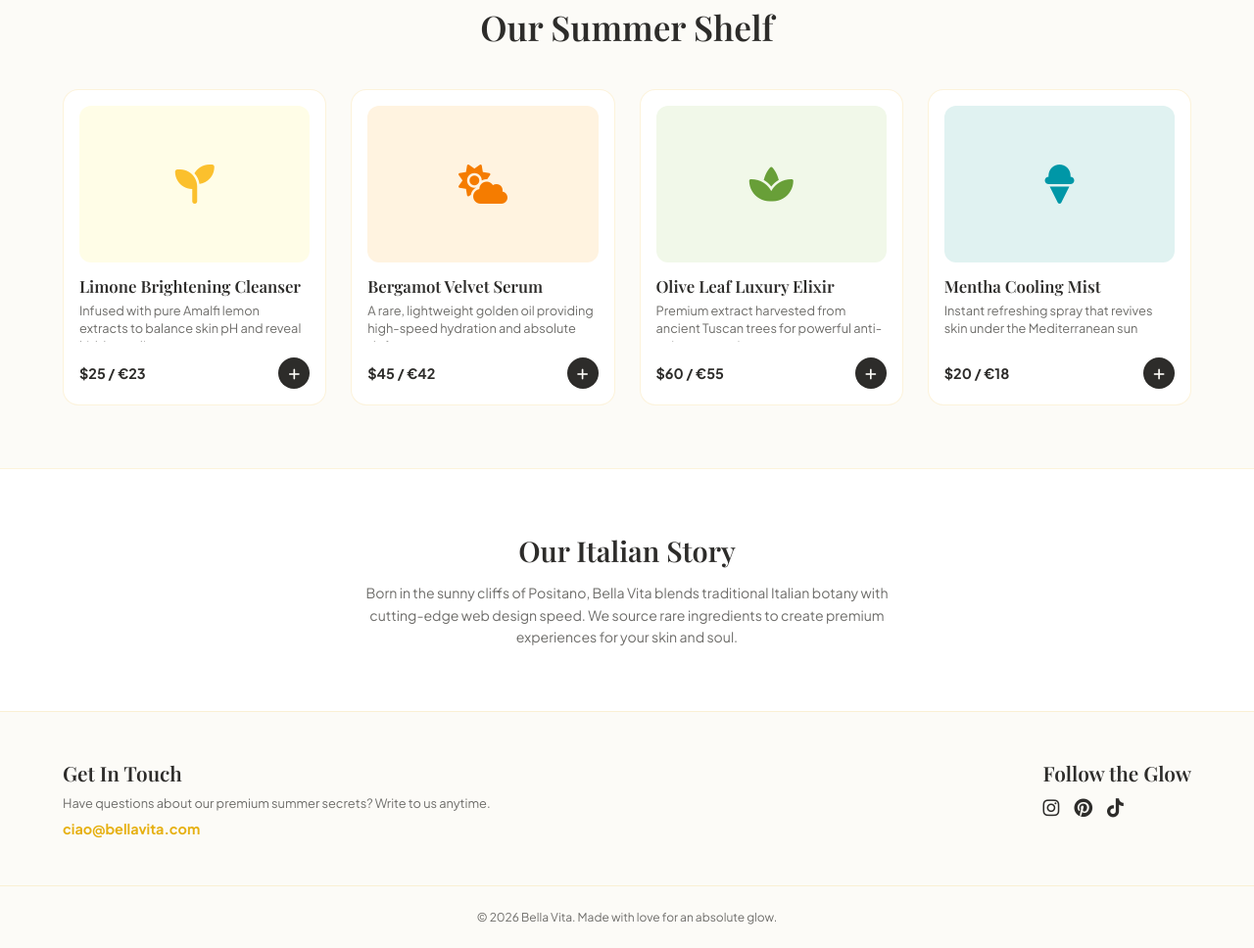
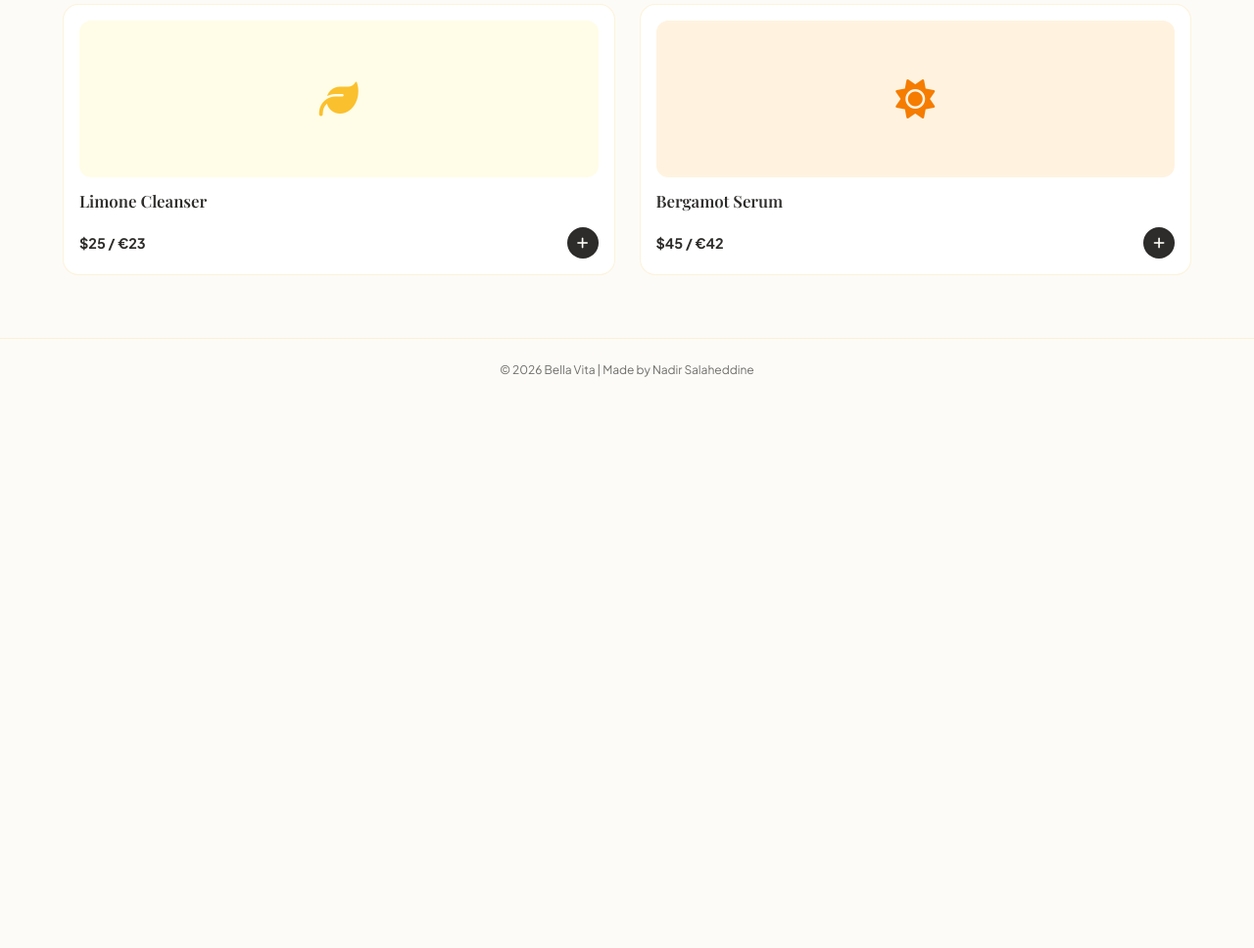
Before and after one commit to nadirsalaheddine/bellavita, a plain HTML site: page index.html in a window 1280 px wide. Shown: the part 780-1748 px from the top of the page at 98% size. After the commit the page ends 1189 px from the top, so only its background shows below. Drawn offline with nearby package versions, Linux system fonts and the light colour scheme; a script that the page names is missing; a web font is replaced by a local one.

Commit message:
Update index.html

```diff
--- a/index.html
+++ b/index.html
@@ -3,7 +3,7 @@
 <head>
     <meta charset="UTF-8">
     <meta name="viewport" content="width=device-width, initial-scale=1.0">
-    <title>Bella Vita | Italian Summer Shop</title>
+    <title>Bella Vita | Italian Summer Luxury</title>
     <link rel="stylesheet" href="https://cdnjs.cloudflare.com/ajax/libs/font-awesome/6.4.0/css/all.min.css">
     <link rel="stylesheet" href="style.css">
 </head>
@@ -16,21 +16,20 @@
         </div>
 
         <nav class="nav-shelf">
-            <a href="#hero" data-en="Home" data-fr="Accueil">Home</a>
-            <a href="#products-shelf" data-en="Products" data-fr="Produits">Products</a>
-            <a href="#about-shelf" data-en="About" data-fr="À Propos">About</a>
-            <a href="#contact-shelf" data-en="Contact" data-fr="Contact">Contact</a>
+            <a href="#hero" data-en="Home" data-fr="Accueil" data-it="Inizio">Home</a>
+            <a href="#products-shelf" data-en="Products" data-fr="Produits" data-it="Prodotti">Products</a>
+            <a href="#contact-shelf" data-en="Contact" data-fr="Contact" data-it="Contatto">Contact</a>
         </nav>
 
         <div class="nav-controls">
-            <button id="theme-toggle" class="control-btn" title="Toggle Light/Dark">
+            <button id="theme-toggle" class="control-btn">
                 <i class="fas fa-moon"></i>
             </button>
 
             <div class="lang-switcher">
                 <span class="lang-opt active" onclick="switchLanguage('en')">EN</span>
-                <span class="divider">|</span>
                 <span class="lang-opt" onclick="switchLanguage('fr')">FR</span>
+                <span class="lang-opt" onclick="switchLanguage('it')">IT</span>
             </div>
 
             <div class="cart-icon-wrapper" onclick="toggleCart()">
@@ -43,105 +42,40 @@
     <section id="hero" class="hero-section">
         <div class="sun-glow"></div>
         <div class="hero-content">
-            <span class="badge" data-en="Amalfi Coast Inspiration" data-fr="Inspiration Côte Amalfitaine">Amalfi Coast Inspiration</span>
+            <span class="badge" data-en="Italian Luxury" data-fr="Luxe Italien" data-it="Lusso Italiano">Italian Luxury</span>
             <h1 class="hero-title">
-                <span data-en="Sun-Kissed Premium" data-fr="Produits Premium">Sun-Kissed Premium</span>
-                <span class="gradient-text" data-en="Summer Elixirs" data-fr="Élixirs d'Été">Summer Elixirs</span>
+                <span data-en="Sun-Kissed" data-fr="Produits" data-it="Baciata dal Sole">Sun-Kissed</span>
+                <span class="gradient-text" data-en="Summer Glow" data-fr="Éclat d'Été" data-it="Splendore Estivo">Summer Glow</span>
             </h1>
-            <p class="hero-desc" data-en="Experience the absolute radiance of Italian summer. Formulated with rare Mediterranean botanicals for a flawless, natural glow." data-fr="Découvrez l'éclat absolu de l'été italien. Formulé avec des plantes méditerranéennes rares pour un éclat naturel et parfait.">
-                Experience the absolute radiance of Italian summer. Formulated with rare Mediterranean botanicals for a flawless, natural glow.
+            <p class="hero-desc" data-en="Experience the absolute radiance of Amalfi. Pure, rare, and high-speed beauty." data-fr="Découvrez l'éclat absolu d'Amalfi. Beauté pure, rare et rapide." data-it="Scopri l'assoluta radiosità di Amalfi. Bellezza pura, rara e veloce.">
+                Experience the absolute radiance of Amalfi. Pure, rare, and high-speed beauty.
             </p>
             <a href="#products-shelf" class="cta-btn">
-                <span data-en="Shop Collection" data-fr="Acheter la Collection">Shop Collection</span>
-                <i class="fas fa-arrow-down"></i>
+                <span data-en="Shop Now" data-fr="Acheter" data-it="Acquista Ora">Shop Now</span>
             </a>
         </div>
     </section>
 
     <section id="products-shelf" class="products-section">
-        <h2 class="shelf-title" data-en="Our Summer Shelf" data-fr="Notre Étagère d'Été">Our Summer Shelf</h2>
-
         <div class="products-grid">
             <div class="product-card">
-                <div class="img-box bg-lemon">
-                    <i class="fas fa-seedling prod-icon"></i>
-                </div>
+                <div class="img-box bg-lemon"><i class="fas fa-leaf"></i></div>
                 <div class="prod-info">
-                    <h3 data-en="Limone Brightening Cleanser" data-fr="Nettoyant Éclaircissant Limone">Limone Brightening Cleanser</h3>
-                    <p data-en="Infused with pure Amalfi lemon extracts to balance skin pH and reveal hidden radiance." data-fr="Infusé d'extraits purs de citron d'Amalfi pour équilibrer le pH et révéler l'éclat caché.">Infused with pure Amalfi lemon extracts to balance skin pH and reveal hidden radiance.</p>
+                    <h3 data-en="Limone Cleanser" data-fr="Nettoyant Limone" data-it="Detergente al Limone">Limone Cleanser</h3>
                     <div class="prod-footer">
-                        <span class="price" data-usd="25" data-eur="23">$25 / €23</span>
+                        <span class="price">$25 / €23</span>
                         <button class="add-btn" onclick="addToCart('Limone Cleanser', 25, 23)"><i class="fas fa-plus"></i></button>
                     </div>
                 </div>
             </div>
-
             <div class="product-card">
-                <div class="img-box bg-orange">
-                    <i class="fas fa-cloud-sun prod-icon"></i>
-                </div>
+                <div class="img-box bg-orange"><i class="fas fa-sun"></i></div>
                 <div class="prod-info">
-                    <h3 data-en="Bergamot Velvet Serum" data-fr="Sérum Velours Bergamote">Bergamot Velvet Serum</h3>
-                    <p data-en="A rare, lightweight golden oil providing high-speed hydration and absolute defense." data-fr="Une huile dorée rare et légère offrant une hydratation ultra-rapide et une défense absolue.">A rare, lightweight golden oil providing high-speed hydration and absolute defense.</p>
+                    <h3 data-en="Bergamot Serum" data-fr="Sérum Bergamote" data-it="Siero al Bergamotto">Bergamot Serum</h3>
                     <div class="prod-footer">
-                        <span class="price" data-usd="45" data-eur="42">$45 / €42</span>
+                        <span class="price">$45 / €42</span>
                         <button class="add-btn" onclick="addToCart('Bergamot Serum', 45, 42)"><i class="fas fa-plus"></i></button>
                     </div>
-                </div>
-            </div>
-
-            <div class="product-card">
-                <div class="img-box bg-olive">
-                    <i class="fas fa-spa prod-icon"></i>
-                </div>
-                <div class="prod-info">
-                    <h3 data-en="Olive Leaf Luxury Elixir" data-fr="Élixir de Luxe Feuille d'Olivier">Olive Leaf Luxury Elixir</h3>
-                    <p data-en="Premium extract harvested from ancient Tuscan trees for powerful anti-aging protection." data-fr="Extrait premium récolté sur des oliviers toscans anciens pour une protection anti-âge puissante.">Premium extract harvested from ancient Tuscan trees for powerful anti-aging protection.</p>
-                    <div class="prod-footer">
-                        <span class="price" data-usd="60" data-eur="55">$60 / €55</span>
-                        <button class="add-btn" onclick="addToCart('Olive Elixir', 60, 55)"><i class="fas fa-plus"></i></button>
-                    </div>
-                </div>
-            </div>
-
-            <div class="product-card">
-                <div class="img-box bg-mint">
-                    <i class="fas fa-ice-cream prod-icon"></i>
-                </div>
-                <div class="prod-info">
-                    <h3 data-en="Mentha Cooling Mist" data-fr="Brume Rafraîchissante Mentha">Mentha Cooling Mist</h3>
-                    <p data-en="Instant refreshing spray that revives skin under the Mediterranean sun waves." data-fr="Spray rafraîchissant instantané qui ravive la peau sous les vagues du soleil méditerranéen.">Instant refreshing spray that revives skin under the Mediterranean sun waves.</p>
-                    <div class="prod-footer">
-                        <span class="price" data-usd="20" data-eur="18">$20 / €18</span>
-                        <button class="add-btn" onclick="addToCart('Mentha Mist', 20, 18)"><i class="fas fa-plus"></i></button>
-                    </div>
-                </div>
-            </div>
-        </div>
-    </section>
-
-    <section id="about-shelf" class="about-section">
-        <div class="about-container">
-            <h2 data-en="Our Italian Story" data-fr="Notre Histoire Italienne">Our Italian Story</h2>
-            <p data-en="Born in the sunny cliffs of Positano, Bella Vita blends traditional Italian botany with cutting-edge web design speed. We source rare ingredients to create premium experiences for your skin and soul." data-fr="Né dans les falaises ensoleillées de Positano, Bella Vita allie la botanique italienne traditionnelle à la vitesse du web design de pointe. We source rare ingredients to create premium experiences for your skin and soul.">
-                Born in the sunny cliffs of Positano, Bella Vita blends traditional Italian botany with cutting-edge web design speed. We source rare ingredients to create premium experiences for your skin and soul.
-            </p>
-        </div>
-    </section>
-
-    <section id="contact-shelf" class="contact-section">
-        <div class="contact-grid">
-            <div class="contact-box">
-                <h3 data-en="Get In Touch" data-fr="Contactez-nous">Get In Touch</h3>
-                <p data-en="Have questions about our premium summer secrets? Write to us anytime." data-fr="Des questions sur nos secrets d'été premium ? Écrivez-nous à tout moment.">Have questions about our premium summer secrets? Write to us anytime.</p>
-                <a href="mailto:ciao@bellavita.com" class="email-link">ciao@bellavita.com</a>
-            </div>
-            <div class="social-box">
-                <h3 data-en="Follow the Glow" data-fr="Suivez l'Éclat">Follow the Glow</h3>
-                <div class="social-icons">
-                    <a href="#"><i class="fab fa-instagram"></i></a>
-                    <a href="#"><i class="fab fa-pinterest"></i></a>
-                    <a href="#"><i class="fab fa-tiktok"></i></a>
                 </div>
             </div>
         </div>
@@ -149,21 +83,21 @@
 
     <div id="side-cart" class="side-cart">
         <div class="cart-header">
-            <h3 data-en="Your Basket" data-fr="Votre Panier">Your Basket</h3>
+            <h3 data-en="Basket" data-fr="Panier" data-it="Cestino">Basket</h3>
             <i class="fas fa-times close-cart" onclick="toggleCart()"></i>
         </div>
-        <div id="cart-items" class="cart-items-list"></div>
+        <div id="cart-items" class="cart-items-list">
+            </div>
         <div class="cart-footer">
             <div class="total-line">
-                <span data-en="Total:" data-fr="Total :">Total:</span>
+                <span data-en="Total:" data-fr="Total :" data-it="Totale:">Total:</span>
                 <span id="cart-total">$0 / €0</span>
             </div>
-            <button class="checkout-btn" data-en="Checkout" data-fr="Commander">Checkout</button>
         </div>
     </div>
 
-    <footer class="footer">
-        <p>© 2026 Bella Vita. <span data-en="Made with love for an absolute glow." data-fr="Fait avec amour pour un éclat absolu.">Made with love for an absolute glow.</span></p>
+    <footer id="contact-shelf" class="footer">
+        <p>© 2026 Bella Vita | Made by Nadir Salaheddine</p>
     </footer>
 
     <script src="script.js"></script>
```
